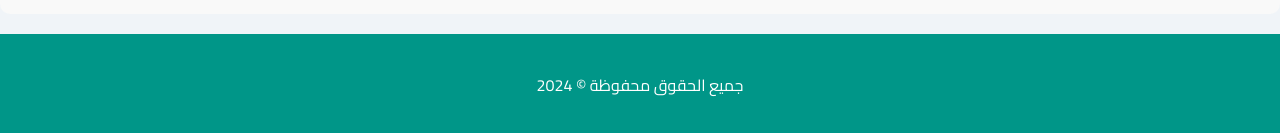
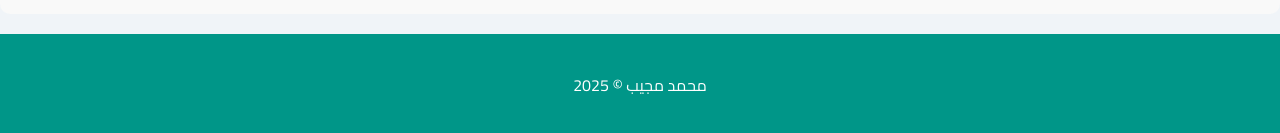
Before and after one commit to Aneesoo3/Myrepo, a plain HTML site: page html_lessons.html in a window 1280 px wide. Shown: the part 3081-3214 px from the top of the page. Drawn offline with nearby package versions, Linux system fonts and the light colour scheme.

Commit message:
Update html_lessons.html

```diff
--- a/html_lessons.html
+++ b/html_lessons.html
@@ -204,7 +204,8 @@ arrow_back
       <span class="section-title">رجوع</span>
     </div>
 <footer>
-    <p>جميع الحقوق محفوظة &copy; 2024</p>
+    <p> محمد مجيب
+ &copy; 2025</p>
 </footer>
 
 </body>
```
